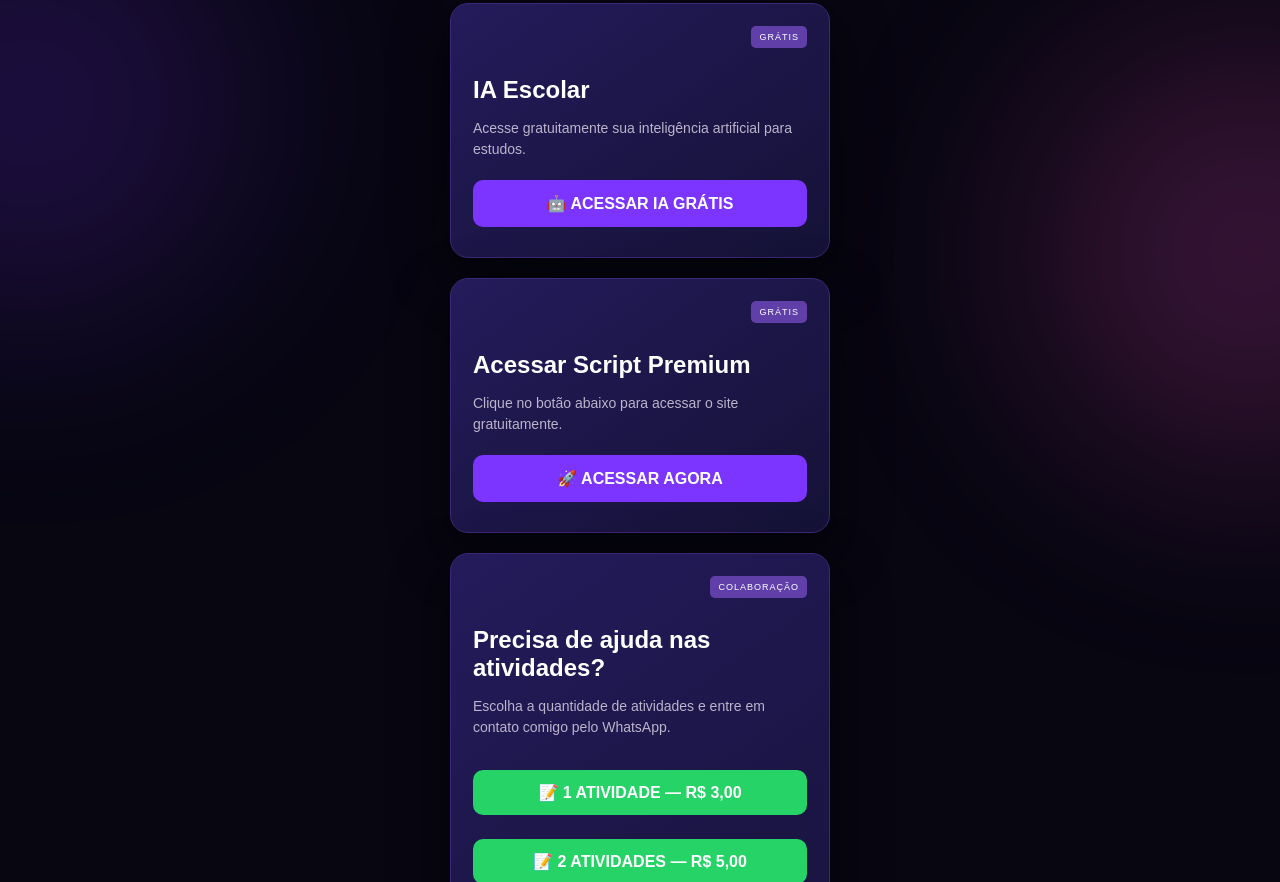
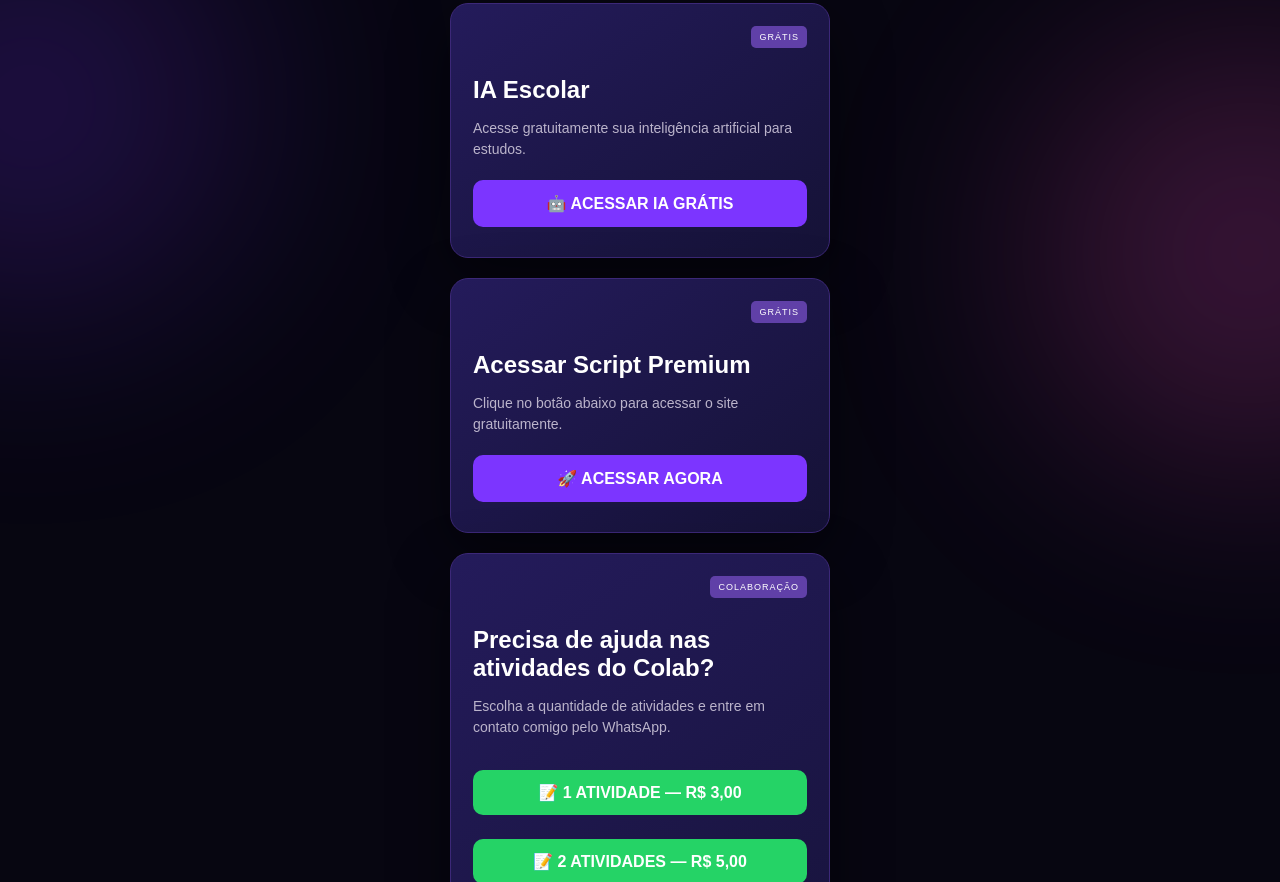
Before and after one commit to pedritohmb18012013-ux/scriptpremium, a website: page index.html in a window 1280 px wide. Shown: the part 287-1169 px from the top of the page. Drawn offline with Linux system fonts and the light colour scheme.

Commit message:
Update index.html

```diff
--- a/index.html
+++ b/index.html
@@ -111,7 +111,7 @@
 
     <span class="tag">COLABORAÇÃO</span>
 
-    <h2>Precisa de ajuda nas atividades?</h2>
+    <h2>Precisa de ajuda nas atividades do Colab?</h2>
 
     <p>
       Escolha a quantidade de atividades e entre em contato comigo pelo WhatsApp.
```
